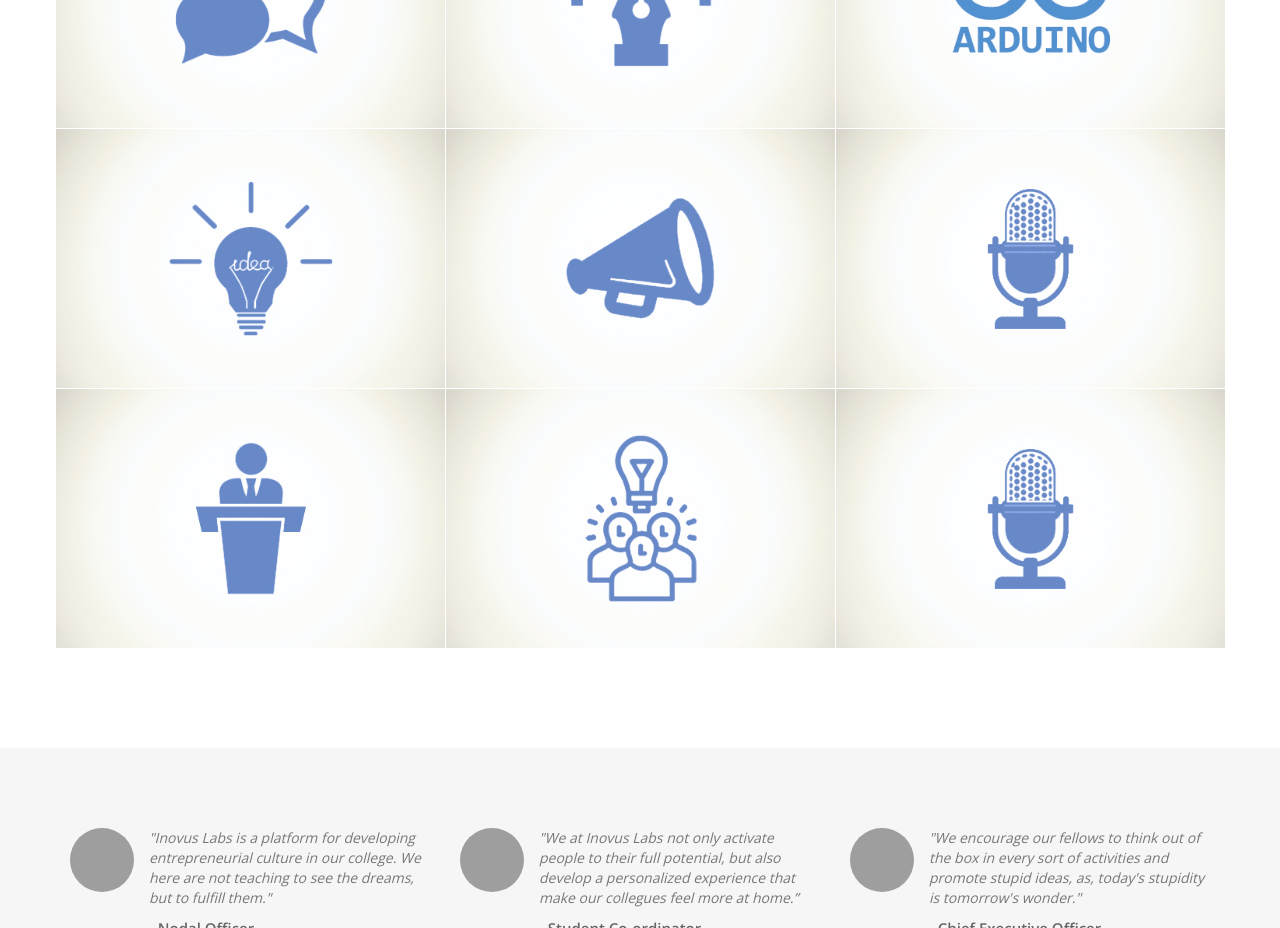
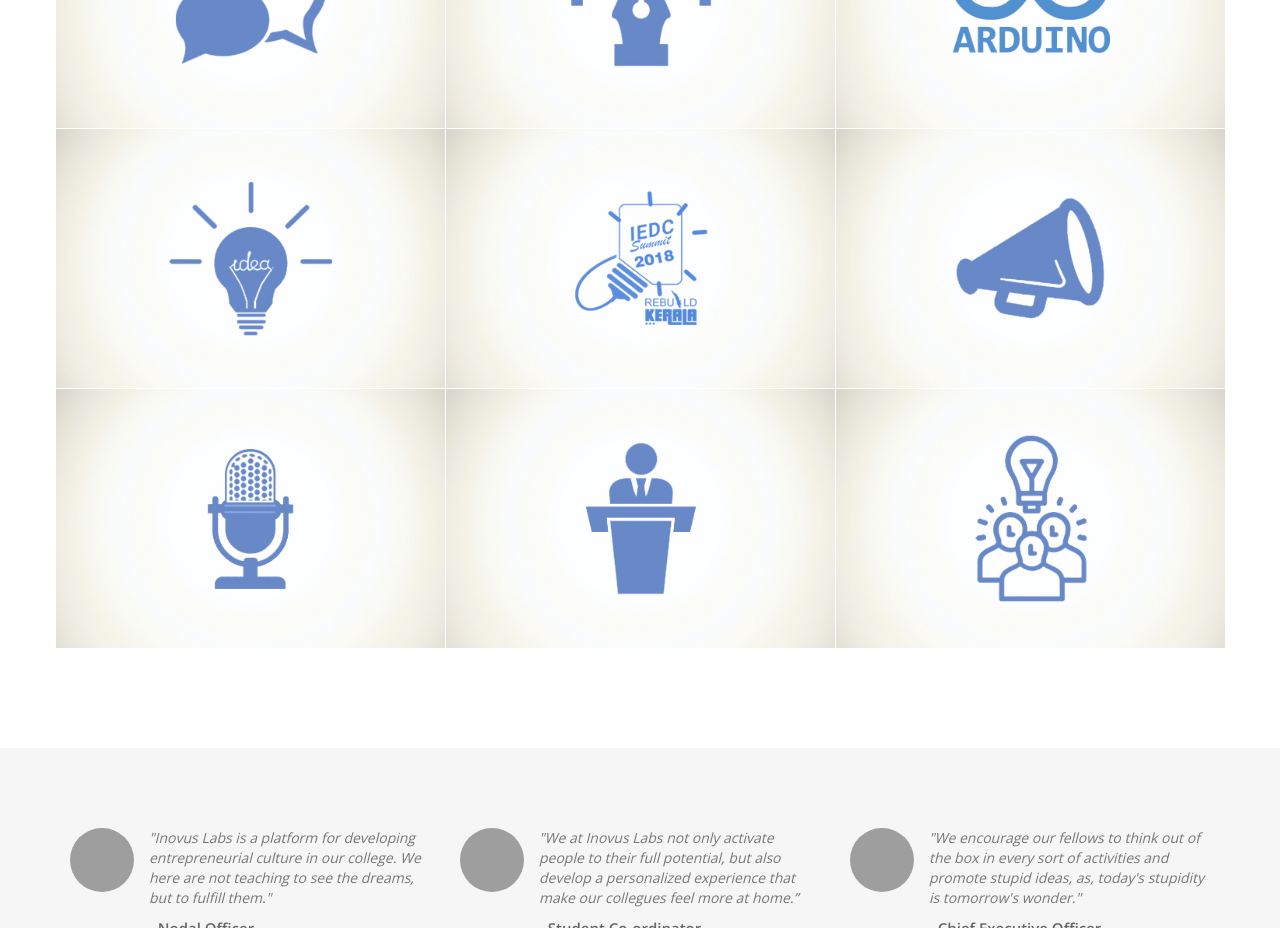
Before and after one commit to decoded-cipher/Inovus-Labs, a plain HTML site: page index.html in a window 1280 px wide. Shown: the part 4840-5768 px from the top of the page. Drawn offline with nearby package versions, Linux system fonts and the light colour scheme; grey boxes are pictures that could not be loaded.

Commit message:
Almost Completed

```diff
--- a/index.html
+++ b/index.html
@@ -428,6 +428,16 @@
 
         <div class="col-sm-6 col-md-4 col-lg-4">
           <div class="portfolio-item">
+            <div class="hover-bg"> <a href="img/portfolio/12- Large.jpg" title="Project Title" data-lightbox-gallery="gallery1">
+              <div class="hover-text">
+                <h4>IEDC Summit 2018</h4>
+              </div>
+              <img src="img/portfolio/12- Small.jpg" class="img-responsive" alt="Project Title"> </a> </div>
+          </div>
+        </div>
+
+        <div class="col-sm-6 col-md-4 col-lg-4">
+          <div class="portfolio-item">
             <div class="hover-bg"> <a href="img/portfolio/08- Large.jpg" title="Project Title" data-lightbox-gallery="gallery1">
               <div class="hover-text">
                 <h4>Inovus Week</h4>
@@ -463,16 +473,6 @@
                   <h4>Ideation Workshop</h4>
                 </div>
                 <img src="img/portfolio/11- Small.jpg" class="img-responsive" alt="Project Title"> </a> </div>
-            </div>
-          </div>
-
-          <div class="col-sm-6 col-md-4 col-lg-4">
-            <div class="portfolio-item">
-              <div class="hover-bg"> <a href="img/portfolio/09- Large.jpg" title="Project Title" data-lightbox-gallery="gallery1">
-                <div class="hover-text">
-                  <h4>Adipiscing Elit</h4>
-                </div>
-                <img src="img/portfolio/09- Small.jpg" class="img-responsive" alt="Project Title"> </a> </div>
             </div>
           </div>
 
```
Also changed, not shown: img/portfolio/12- Large.jpg (added), img/portfolio/12- Small.jpg (added).
